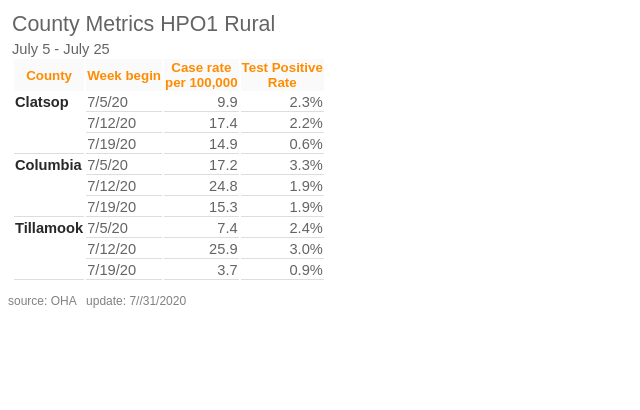
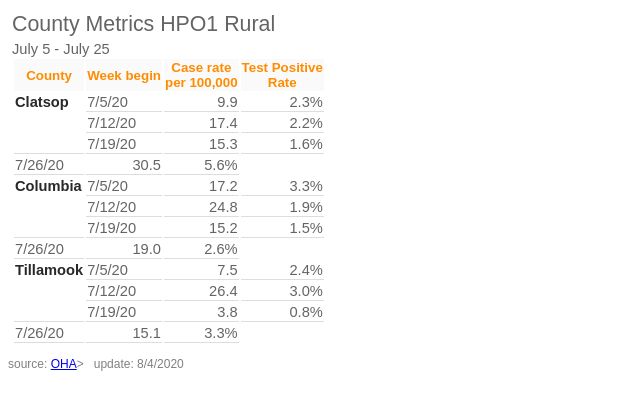
Before and after one commit to brian32768/corona_collector, a Python web app: template templates/county_metrics.html in a window 1280 px wide. Shown: the top 410 px of the page, without its empty margins (0-640 px from the left). Run offline with Jinja, Linux system fonts and the light colour scheme; the template is opened without the code that fills it, so the values that code supplies are empty.

Commit message:
updates for week

```diff
--- a/templates/county_metrics.html
+++ b/templates/county_metrics.html
@@ -37,9 +37,15 @@
             </tr>
             <tr>
                 <td class="date">7/19/20</td>
-                <td>14.9</td>
-                <td>0.6%</td>
+                <td>15.3</td>
+                <td>1.6%</td>
             </tr>
+            <tr>
+                <td class="date">7/26/20</td>
+                <td>30.5</td>
+                <td>5.6%</td>
+            </tr>
+
             <tr>
                 <td rowspan="3" class="county"><b>Columbia</b></td>
                 <td class="date">7/5/20</td>
@@ -53,24 +59,35 @@
             </tr>
             <tr>
                 <td class="date">7/19/20</td>
-                <td>15.3</td>
-                <td>1.9%</td>
+                <td>15.2</td>
+                <td>1.5%</td>
             </tr>
+            <tr>
+                <td class="date">7/26/20</td>
+                <td>19.0</td>
+                <td>2.6%</td>
+            </tr>
+
             <tr>
                 <td rowspan="3" class="county"><b>Tillamook</b></td>
                 <td class="date">7/5/20</td>
-                <td>7.4</td>
+                <td>7.5</td>
                 <td>2.4%</td>
             </tr>
             <tr>
                 <td class="date">7/12/20</td>
-                <td>25.9</td>
+                <td>26.4</td>
                 <td>3.0%</td>
             </tr>
             <tr>
                 <td class="date">7/19/20</td>
-                <td>3.7</td>
-                <td>0.9%</td>
+                <td>3.8</td>
+                <td>0.8%</td>
+            </tr>
+            <tr>
+                <td class="date">7/26/20</td>
+                <td>15.1</td>
+                <td>3.3%</td>
             </tr>
             </tbody>
         </table>
@@ -80,8 +97,8 @@
     </div>
 
     <div class="byline">
-        source: OHA
-        &nbsp; update: 7//31/2020
+        source: <a href="https://www.oregon.gov/oha/PH/DISEASESCONDITIONS/DISEASESAZ/Emerging%20Respitory%20Infections/Weekly-County-Metrics.pdf">OHA</a>>
+        &nbsp; update: 8/4/2020
     </div>
 
 </body>
```
Also changed, not shown: public/static/ms.css (added, +24 -0 lines).
